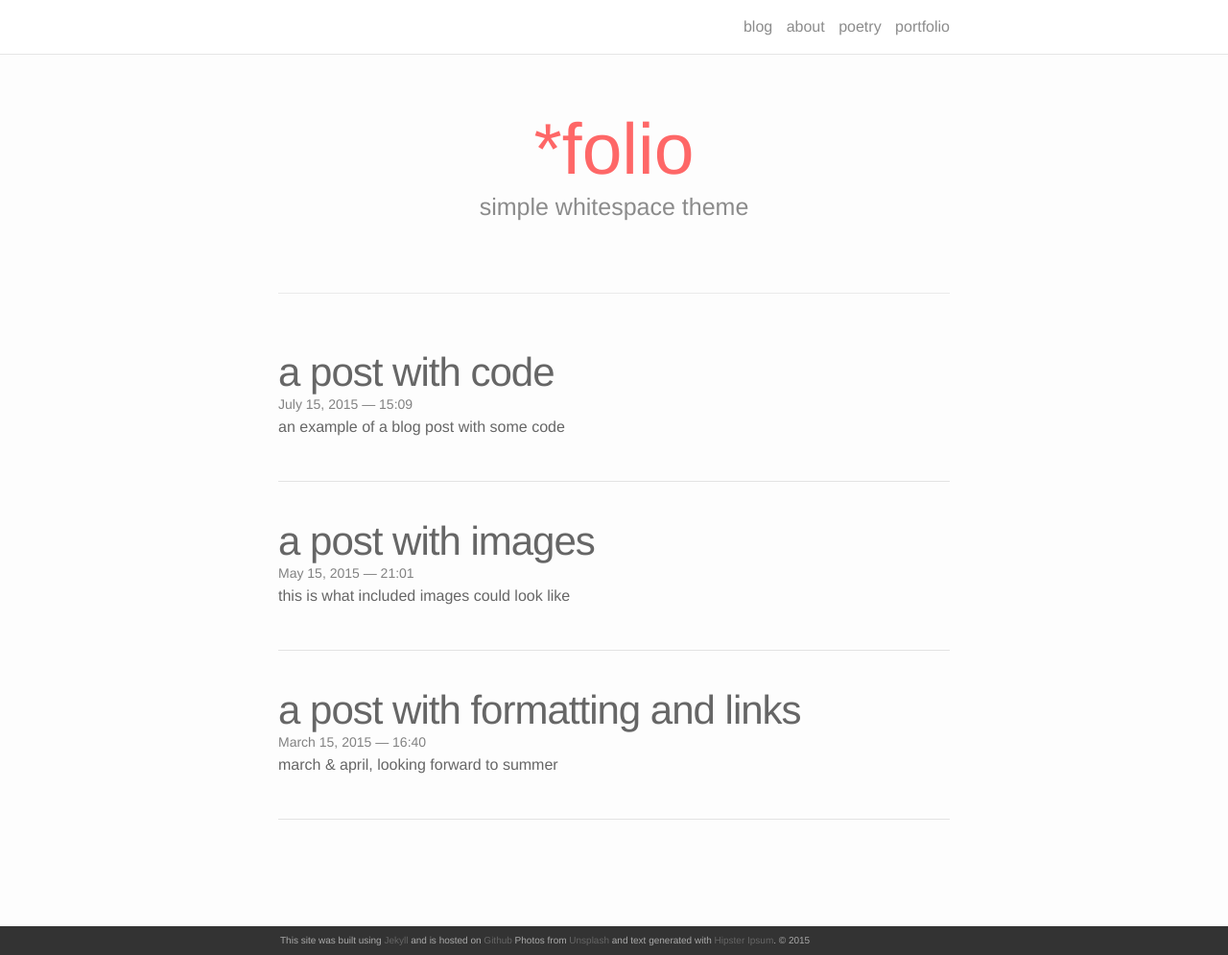
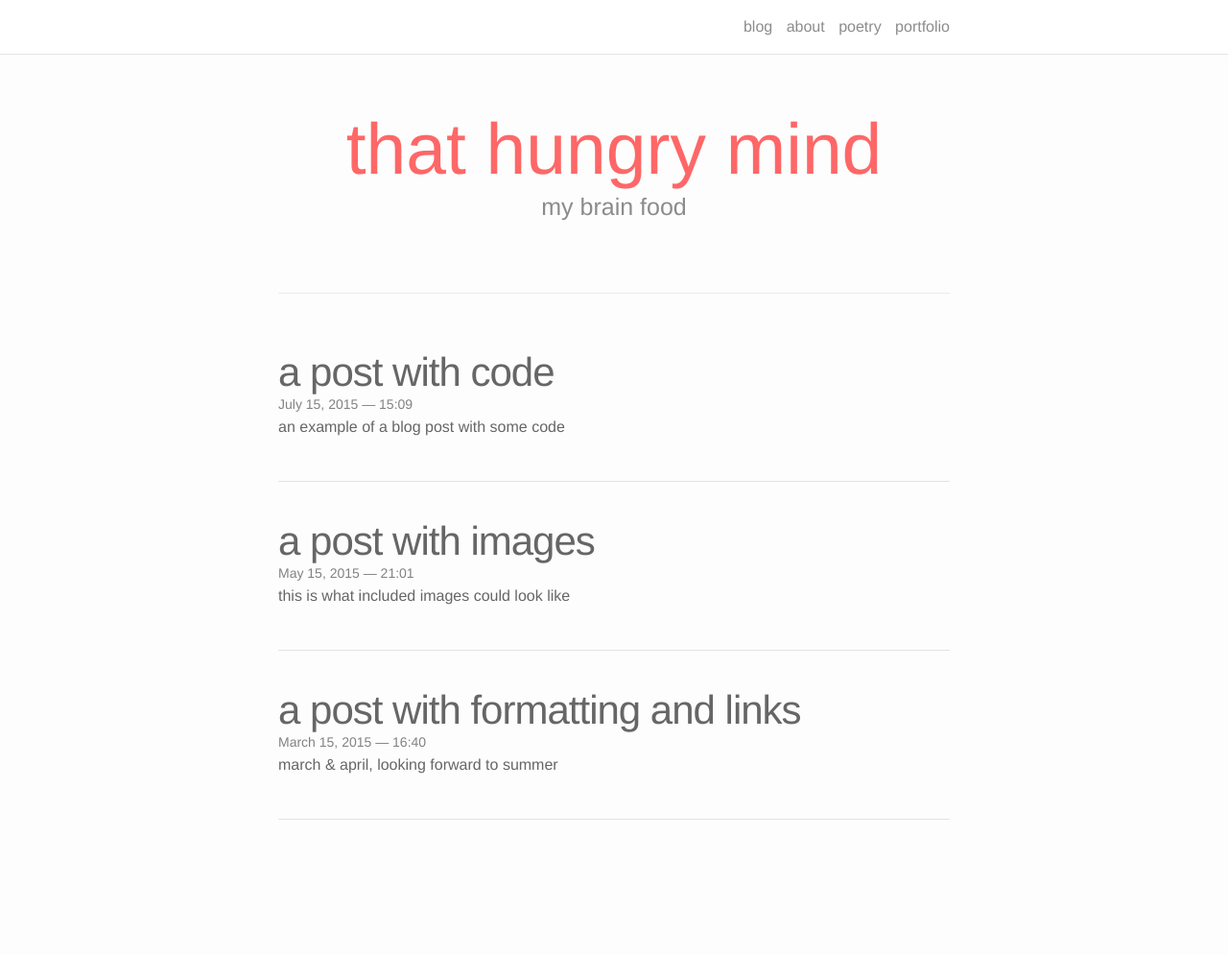
Before and after one commit to LeNPaul/that-hungry-mind, a Jekyll site: the page built from index.html, in a window 1280 px wide and 995 px high. Shown: the whole window at 96% size. Built offline with Jekyll 4.4.1, drawn with Linux system fonts in a browser that asks for light colours; nearby versions of some CDN libraries; the list of posts is cut into pages by our own code.

Commit message:
Change file names

```diff
--- a/_config.yml
+++ b/_config.yml
@@ -2,7 +2,7 @@
 title: that hungry mind
 email: l.nguyen.paul.com
 description: > # this means to ignore newlines until "baseurl:"
-  A simple, whitespace, helvetica based portfolio theme.
+  A website where I post about things that I find interesting.
 baseurl:  # the subpath of your site, e.g. /blog/
 url:  # the base hostname & protocol for your site
 twitter_username: Paululele
--- a/_layouts/default.html
+++ b/_layouts/default.html
@@ -14,7 +14,7 @@
       </div>
     </div>
 
-    {% include footer.html %}
+    <!--{% include footer.html %}-->
 
   </body>
 
--- a/index.html
+++ b/index.html
@@ -3,13 +3,12 @@ layout: default
 ---
 
 <div class="header-bar">
-  <h1>*folio</h1>
-  <h2>simple whitespace theme</h2>
+  <h1>that hungry mind</h1>
+  <h2>my brain food</h2>
   <br/>
   <hr>
   <br/>
 </div>
-
 
 <ul class="post-list">
     {% for post in paginator.posts %}
```
Also changed, not shown: about.md (+6 -6 lines), _portfolio/2015-05-05-emperor.markdown (renamed from _poetry/2015-05-05-emperor.markdown), _portfolio/2015-07-06-soliloquy.markdown (renamed from _poetry/2015-07-06-soliloquy.markdown), _portfolio/2015-08-06-fantasy.markdown (renamed from _poetry/2015-08-06-fantasy.markdown), _projects/1_project.markdown (renamed from _portfolio/1_project.markdown), _projects/2_project.markdown (renamed from _portfolio/2_project.markdown), _projects/3_project.markdown (renamed from _portfolio/3_project.markdown), _projects/4_project.markdown (renamed from _portfolio/4_project.markdown), _projects/5_project.markdown (renamed from _portfolio/5_project.markdown), _projects/6_project.markdown (renamed from _portfolio/6_project.markdown).
